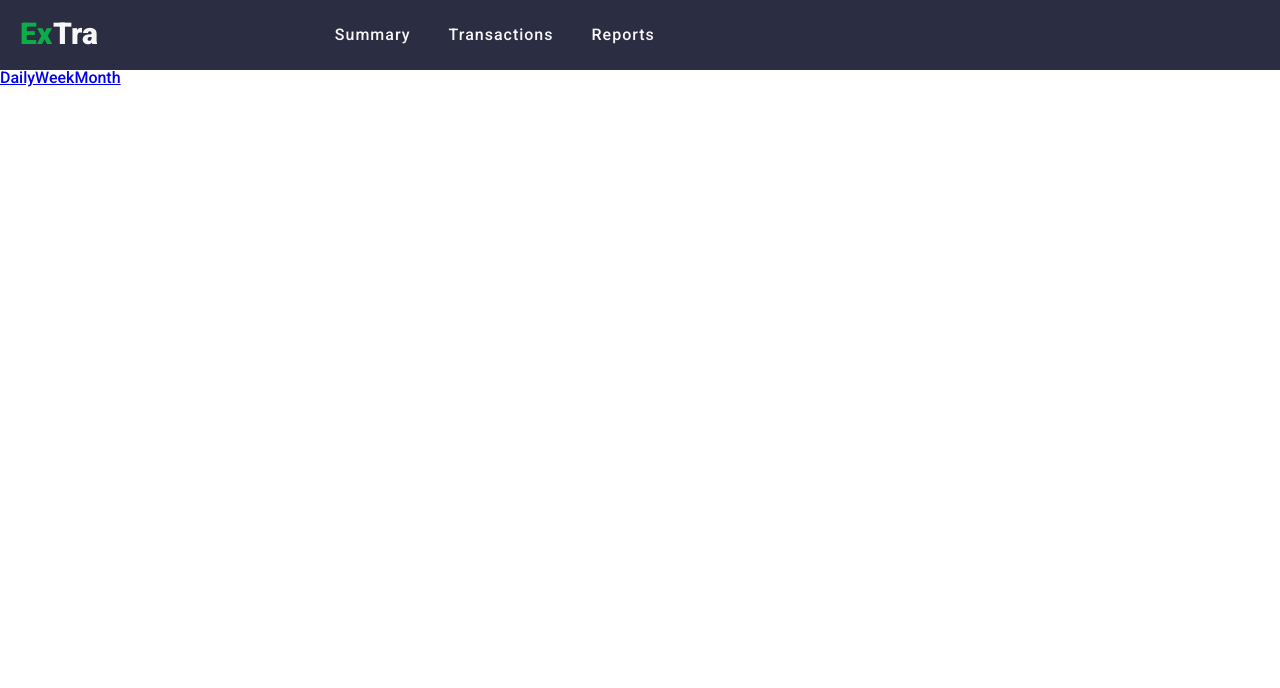
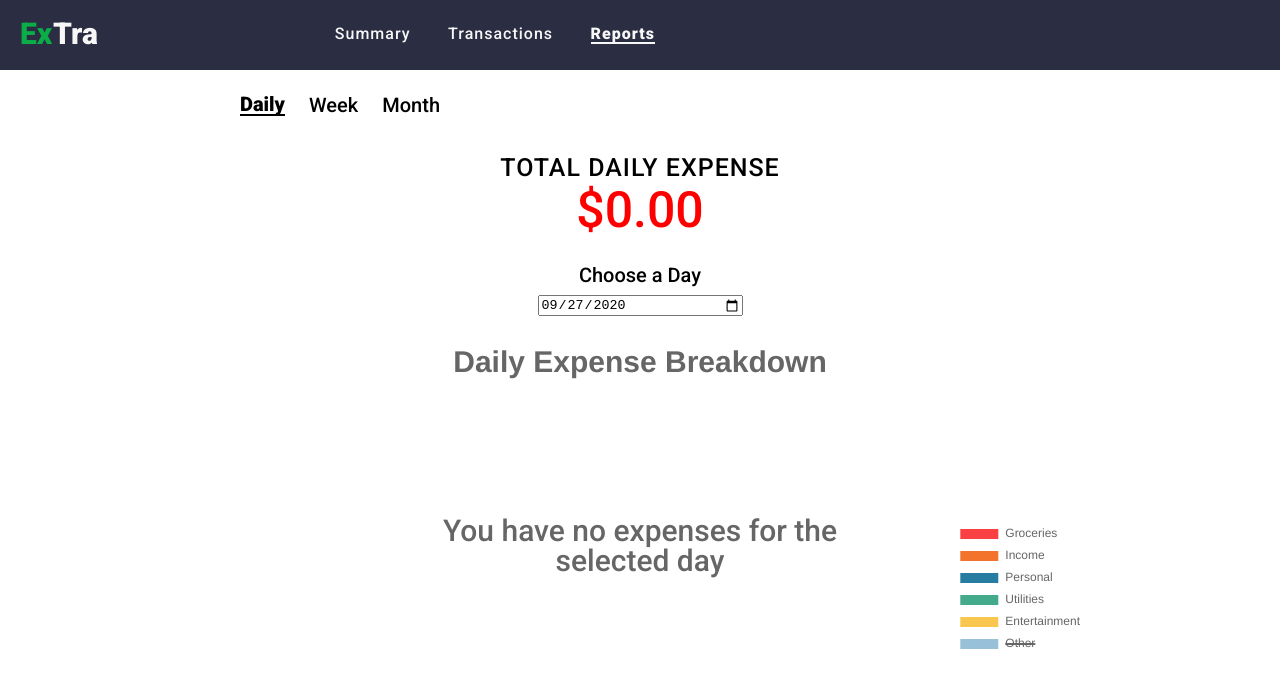
Before and after one commit to thomaslgrega/extra, a React (Create React App) app: page /#/report in a window 1280 px wide. Shown: the top 688 px of the page. Built offline with nearby package versions, Linux system fonts and the light colour scheme.

Commit message:
Add reports styling

```diff
--- a/src/App.js
+++ b/src/App.js
@@ -5,6 +5,7 @@ import './stylesheets/App.css';
 import './stylesheets/reset.css';
 import './stylesheets/summary.css';
 import './stylesheets/transactions.css';
+import './stylesheets/reports.css';
 import { Summary } from './components/Summary';
 import { Transactions } from './components/Transactions';
 import { Reports } from './components/reports/Reports';
@@ -20,7 +21,7 @@ function App() {
           <Route path='/summary' component={Summary} />
           <Route path='/transactions' component={Transactions} />
           <Route path='/report' component={Reports} />
-          <Route path='/report/daily' component={DailyReports} />
+          <Route path='/report' exact component={DailyReports} />
           <Route path='/report/week' component={WeeklyReports} />
           <Route path='/report/month' component={MonthlyReports} />
         </div>
--- a/src/components/Navbar.jsx
+++ b/src/components/Navbar.jsx
@@ -28,7 +28,7 @@ export const Navbar = () => {
         <div className="nav-bar-links-container">
           <NavLink className='main-nav-links' activeClassName='nav-active' exact to='/summary'>Summary</NavLink>
           <NavLink className='main-nav-links' activeClassName='nav-active' exact to='/transactions'>Transactions</NavLink>
-          <NavLink className='main-nav-links' activeClassName='nav-active' exact to='/report/daily'>Reports</NavLink>
+          <NavLink className='main-nav-links' activeClassName='nav-active' to='/report'>Reports</NavLink>
 
         </div>
       </div>
--- a/src/components/TransactionItem.jsx
+++ b/src/components/TransactionItem.jsx
@@ -20,7 +20,7 @@ export const TransactionItem = ({ transaction, handleDelete }) => {
       <td className={`${transaction.type} transactions-table-data`}>{checkTypeForAmount()}</td>
       <td className='transactions-table-data' >{transaction.date}</td>
       <td className='transactions-table-data' >{transaction.description}</td>
-      <td className='transactions-table-data' onClick={() => handleDelete(transaction.id)}><i class="fas fa-trash-alt"></i></td>
+      <td className='transactions-table-data' onClick={() => handleDelete(transaction.id)}><i className="fas fa-trash-alt"></i></td>
     </tr>
   )
 }
--- a/src/components/reports/DailyReports.jsx
+++ b/src/components/reports/DailyReports.jsx
@@ -76,9 +76,13 @@ export const DailyReports = () => {
   }
 
   return (
-    <div>
-      <input type="date" value={date} onChange={e => setDate(e.target.value)} />
-      <span>${totalExpenses()}</span>
+    <div className='reports-content'>
+      <div className='total-reports-container'>
+        <h4 className='total-reports-header'>Total Daily Expense</h4>
+        <h3 className='reports-total-expenses'>${totalExpenses()}</h3>
+      </div>
+      <label className='reports-date-label'>Choose a Day</label>
+      <input className='reports-date-select' type="date" value={date} onChange={e => setDate(e.target.value)} />
       <div className='pie-chart-container'>
         {
           data.datasets[0].data.every(amount => amount === '0.00') ?
--- a/src/components/reports/MonthlyReports.jsx
+++ b/src/components/reports/MonthlyReports.jsx
@@ -83,12 +83,13 @@ export const MonthlyReports = () => {
   }
 
   return (
-    <div>
-      <input type="date" value={date} onChange={e => setDate(e.target.value)} />
-      <span>${totalExpenses()}</span>
-      {/* {
-        getMonth().map((month, i) => <div key={i}>{month}</div>)
-      } */}
+    <div className='reports-content'>
+      <div className="total-reports-container">
+        <h4 className="total-reports-header">Total Monthly Expense</h4>
+        <h3 className='reports-total-expenses'>${totalExpenses()}</h3>
+      </div>
+      <label className='reports-date-label'>Choose a Day</label>
+      <input className='reports-date-select' type="date" value={date} onChange={e => setDate(e.target.value)} />
       <div className='line-graph-container'>
         <Line
           data={data}
--- a/src/components/reports/Reports.jsx
+++ b/src/components/reports/Reports.jsx
@@ -8,11 +8,11 @@ export const Reports = () => {
   }
 
   return (
-    <div>
-      <div>
-        <NavLink activeClassName='reports-nav-active' exact to='/report/daily'>Daily</NavLink>
-        <NavLink activeClassName='reports-nav-active' exact to='/report/week'>Week</NavLink>
-        <NavLink activeClassName='reports-nav-active' exact to='/report/month'>Month</NavLink>
+    <div className='reports-nav-links-container'>
+      <div className='reports-nav-links'>
+        <NavLink className='report-nav-link' activeClassName='reports-nav-active' exact to='/report'>Daily</NavLink>
+        <NavLink className='report-nav-link' activeClassName='reports-nav-active' exact to='/report/week'>Week</NavLink>
+        <NavLink className='report-nav-link' activeClassName='reports-nav-active' exact to='/report/month'>Month</NavLink>
       </div>
     </div>
   )
--- a/src/components/reports/WeeklyReports.jsx
+++ b/src/components/reports/WeeklyReports.jsx
@@ -92,9 +92,13 @@ export const WeeklyReports = () => {
   }
 
   return (
-    <div>
-      <input type="date" value={date} onChange={e => setDate(e.target.value)} />
-      <span>${totalExpenses()}</span>
+    <div className='reports-content'>
+      <div>
+        <h4 className='total-reports-header'>Total Weekly Expense</h4>
+        <h3 className='reports-total-expenses'>${totalExpenses()}</h3>
+      </div>
+      <label className='reports-date-label'>Choose a Day</label>
+      <input className='reports-date-select' type="date" value={date} onChange={e => setDate(e.target.value)} />
       <div className='line-graph-container'>
         <Line
           data={data}
--- a/src/stylesheets/App.css
+++ b/src/stylesheets/App.css
@@ -1,24 +1,3 @@
-.line-graph-container {
-  width: 70%;
-  margin: 0 auto;
-}
-
-.pie-chart-container {
-  position: relative;
-  width: 60%;
-  margin: 0 auto;
-}
-
-.empty-pie-message {
-  font-size: 30px;
-  color: #666666;
-  text-align: center;
-  position: absolute;
-  left: 50%;
-  transform: translateX(-50%);
-  top: 40%;
-}
-
 .main-nav-bar {
   display: inline-block;
   display: flex;
--- /dev/null
+++ b/src/stylesheets/reports.css
@@ -0,0 +1,92 @@
+.reports-content {
+  /* box-sizing: border-box; */
+  height: 650px;
+  width: 900px;
+  margin: 0 auto;
+  border-radius: 5px;
+  padding-top: 25px;
+}
+
+.reports-nav-links-container {
+  width: 900px;
+  margin: 0 auto;
+}
+
+.reports-nav-active {
+  font-weight: 900;
+  border-bottom: 2px solid black;
+}
+
+.report-nav-link {
+  color: black;
+  text-decoration: none;
+}
+
+.report-nav-link:hover {
+  font-weight: 900;
+}
+
+.reports-nav-links {
+  display: flex;
+  justify-content: space-between;
+  align-items: center;
+  font-size: 20px;
+  height: 40px;
+  width: 200px;
+  margin-left: 50px;
+  margin-top: 15px;
+}
+
+.pie-chart-container {
+  position: relative;
+  width: 100%;
+  margin: 0 auto;
+}
+
+.empty-pie-message {
+  font-size: 30px;
+  color: #666666;
+  text-align: center;
+  position: absolute;
+  left: 50%;
+  transform: translateX(-50%);
+  top: 40%;
+}
+
+.line-graph-container {
+  width: 100%;
+  margin: 0 auto;
+}
+
+.total-reports-header {
+  text-transform: uppercase;
+  font-size: 25px;
+  letter-spacing: 1px;
+  margin: 5px 0;
+  text-align: center;
+}
+
+.reports-total-expenses {
+  font-size: 50px;
+  text-align: center;
+  color: red;
+  margin-bottom: 30px;
+}
+
+.reports-date-select {
+  width: 200px;
+  display: block;
+  margin: 0 auto;
+  margin-bottom: 20px;
+}
+
+.reports-date-label {
+  display: block;
+  text-align: center;
+  font-size: 20px;
+  margin-bottom: 10px;
+}
+
+.total-reports-container {
+
+}
```
